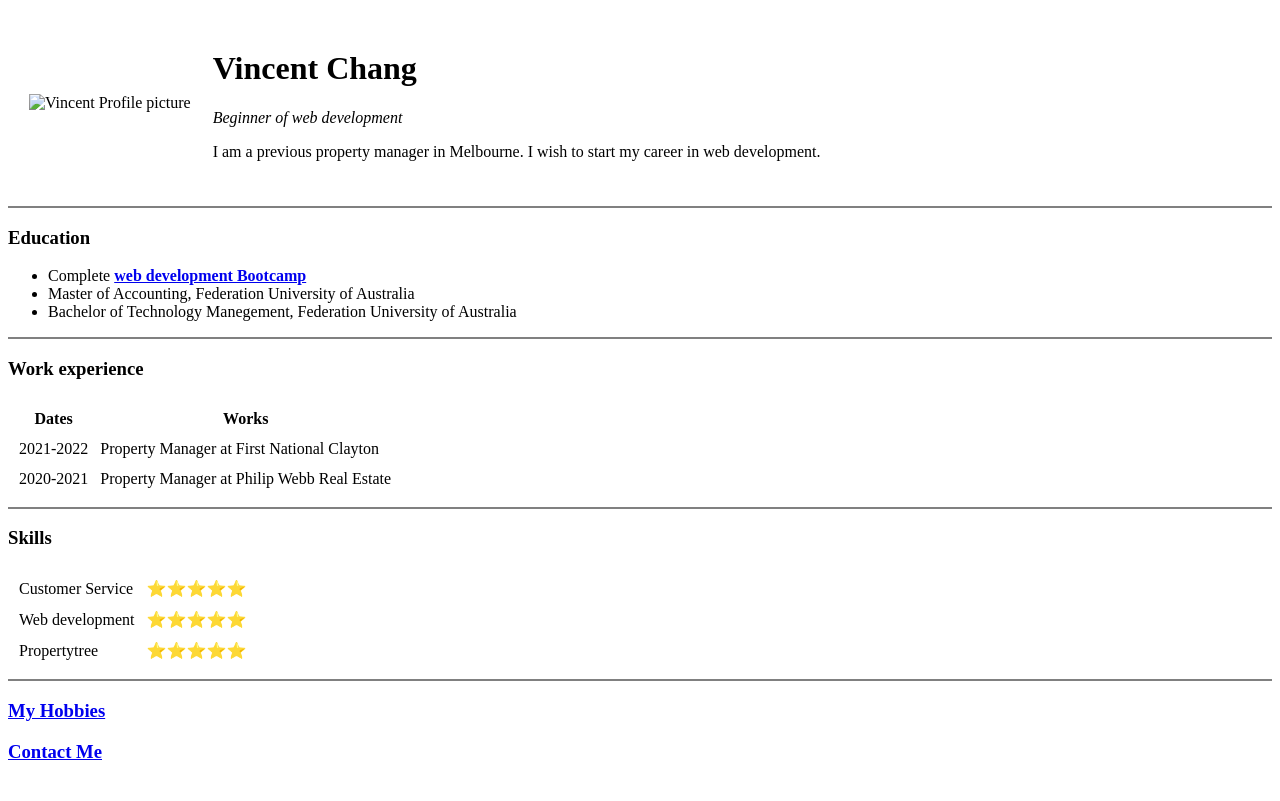
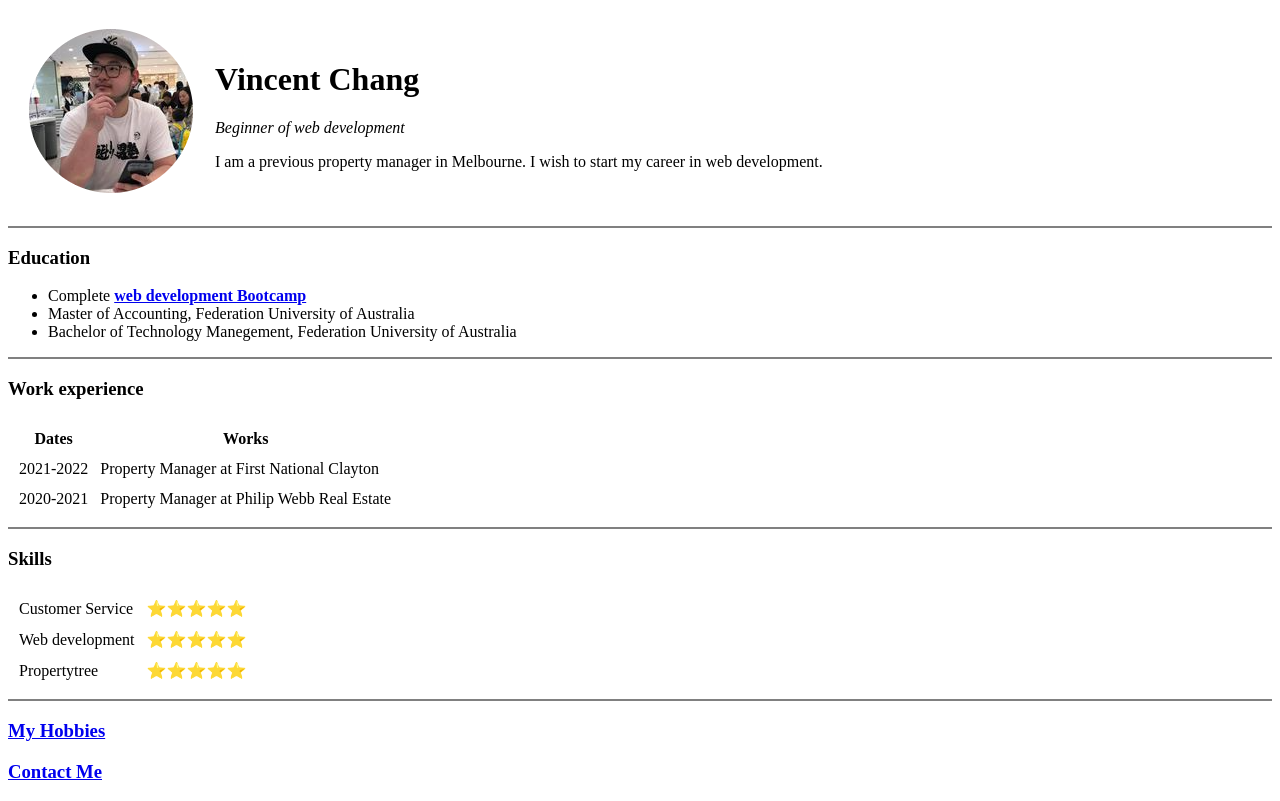
Before and after one commit to VincentITdream/CV, a plain HTML site: page index.html in a window 1280 px wide. Drawn offline with Linux system fonts and the light colour scheme.

Commit message:
Update index.html

```diff
--- a/index.html
+++ b/index.html
@@ -9,7 +9,7 @@
 <body>
   <table cellspacing="20">
     <tr>
-      <td><img src="Vincent-modified.png" alt="Vincent Profile picture"></td>
+      <td><img src="Vincent.png" alt="Vincent Profile picture"></td>
       <td>
         <h1>Vincent Chang</h1>
         <p><em>Beginner of web development</em></p>
```
